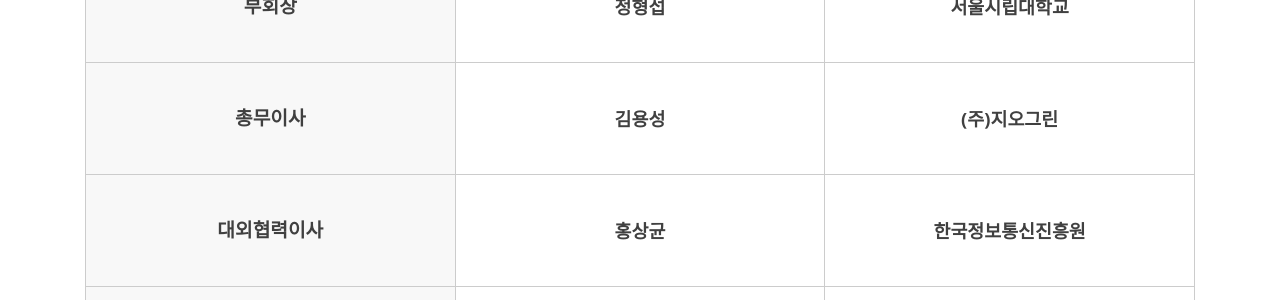
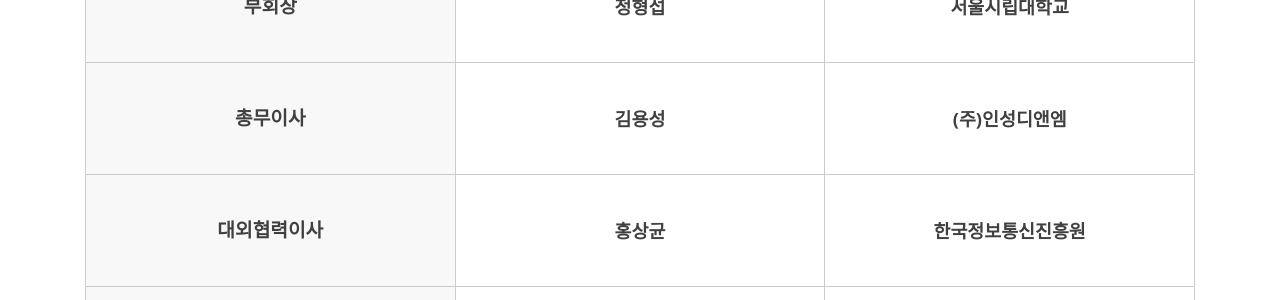
Before and after one commit to geomindgars/geomindgars.github.io, a Jekyll site: the page built from 임원소개.md, in a window 1280 px wide and 1210 px high. Shown: the part 461-761 px from the top of the window. Built offline with Jekyll 4.4.1, drawn with Linux system fonts in a browser that asks for light colours; nearby versions of some CDN libraries.

Commit message:
Update 임원소개.md

```diff
--- a/임원소개.md
+++ b/임원소개.md
@@ -70,7 +70,7 @@
     <tr>
       <th style="width: 30%; font-size: 1.2rem;">총무이사</th>
       <td style="width: 30%; font-size: 1.15rem;">김용성</td>
-      <td style="width: 30%; font-size: 1.15rem;">(주)지오그린</td>
+      <td style="width: 30%; font-size: 1.15rem;">(주)인성디앤엠</td>
     </tr>
     <tr>
       <th style="width: 30%; font-size: 1.2rem;">대외협력이사</th>
```
